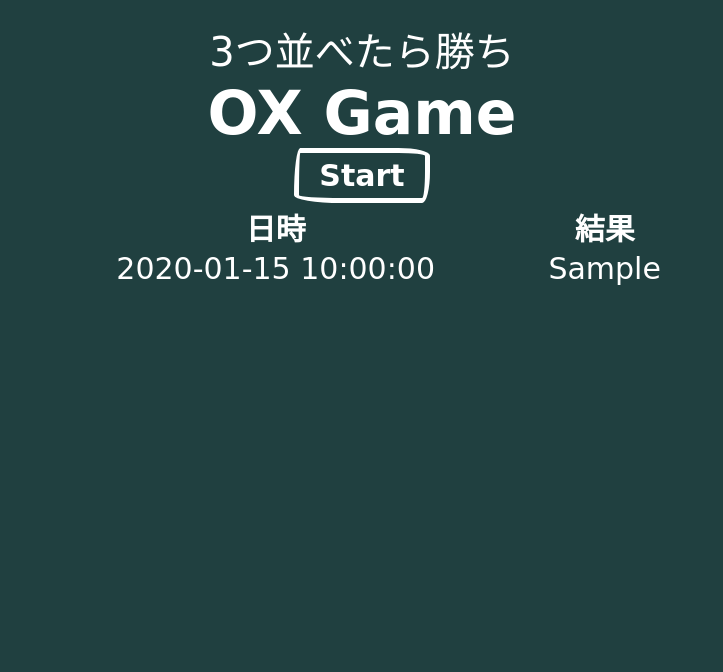
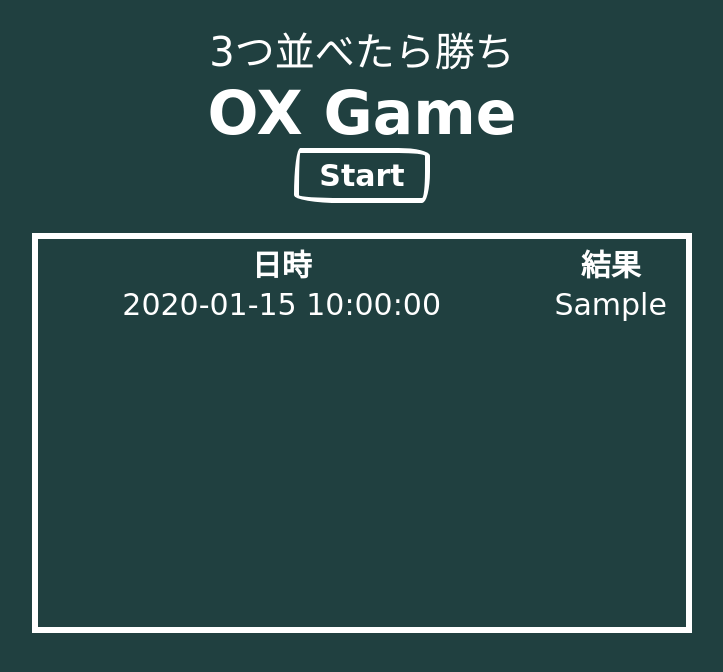
Before and after one commit to a-matsuzaki/practice-game01, a PHP site: page / in a window 1280 px wide. Shown: the top 672 px of the page, without its empty margins (278-1001 px from the left). Run offline with PHP 8.4, Linux system fonts and the light colour scheme; tables that the repository leaves empty or names only in its code hold one stand-in row (values such as "Sample post"); some web fonts are replaced.

Commit message:
履歴の見た目を調整

```diff
--- a/style.css
+++ b/style.css
@@ -21,8 +21,18 @@ body {
 }
 
 #resultBox {
+  display: block;
   width: 660px;
-  margin: 0 auto;
+  height: 400px;
+  overflow-y: scroll;
+  overflow-x: hidden;
+  margin: 30px auto;
+  border: 6px solid #fff;
+  -ms-overflow-style: none;
+  scrollbar-width: none;
+}
+#resultBox::-webkit-scrollbar{
+  display: none;
 }
 
 #resultTable {
```
